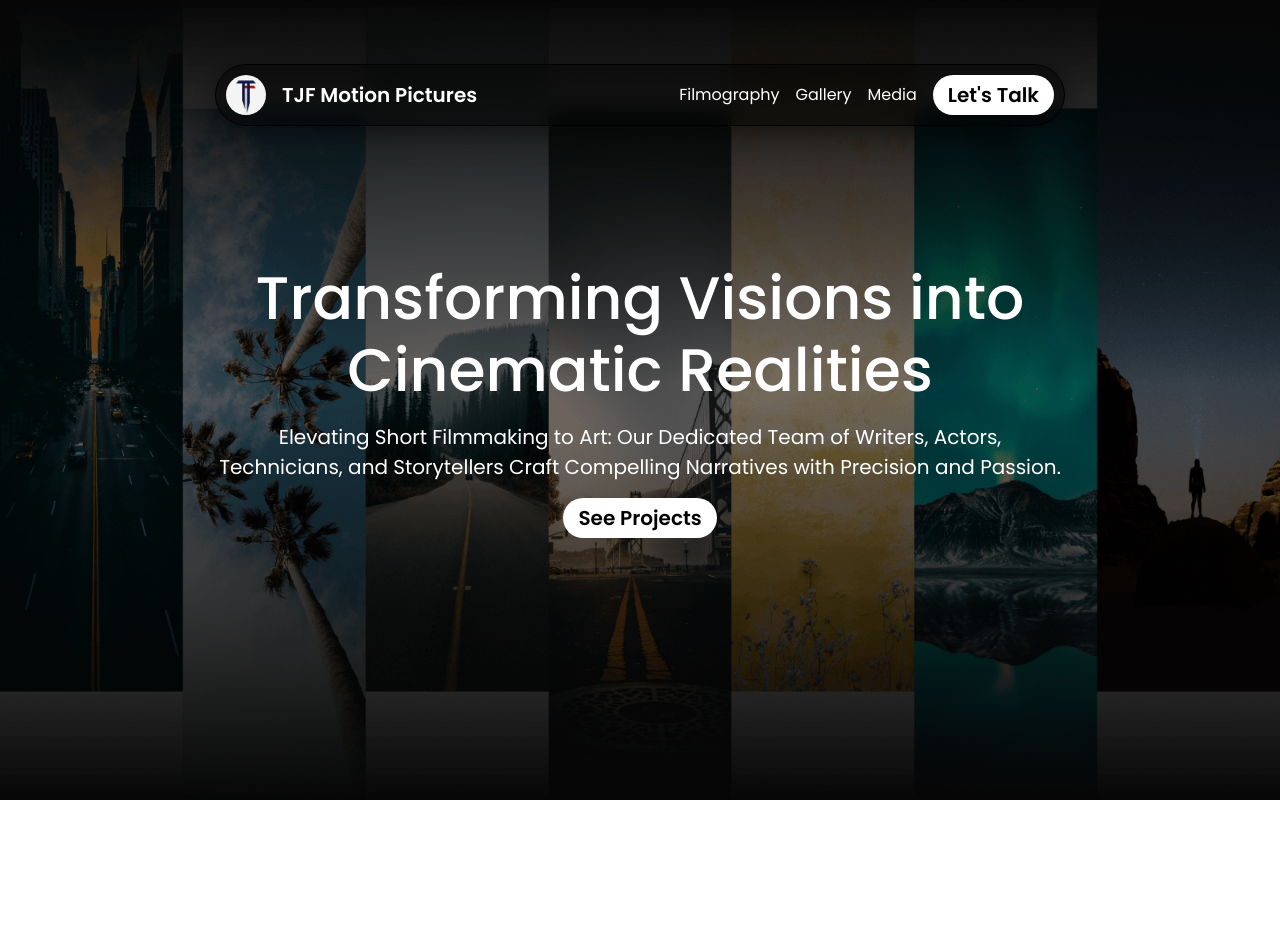
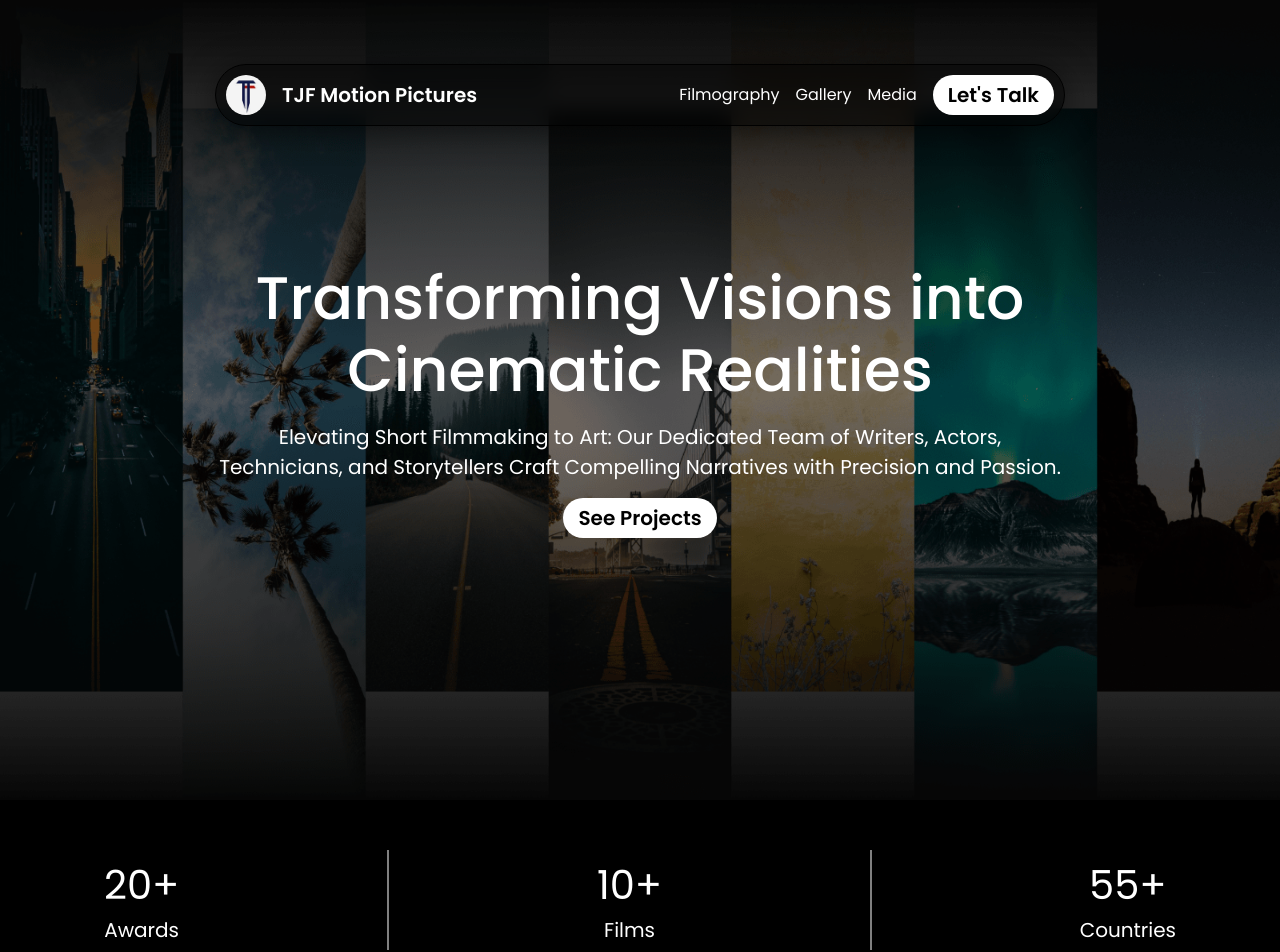
Before and after one commit to Mukesh-Sharma400/tjf-motion-pictures, a Next.js app: page / in a window 1280 px wide. Shown: the top 952 px of the page. Before the commit the page ends 800 px from the top, so only its background shows below. Built offline with nearby package versions, Linux system fonts and the light colour scheme.

Commit message:
Counting Section

```diff
--- a/src/app/(root)/page.js
+++ b/src/app/(root)/page.js
@@ -3,12 +3,14 @@
 import styled from "styled-components";
 import { Hero } from "../sections/Hero";
 import { Header } from "../components/Header";
+import { Counting } from "../sections/Counting";
 
 export default function Home() {
   return (
     <DisplayWrapper>
       <Header />
       <Hero />
+      <Counting />
     </DisplayWrapper>
   );
 }
--- a/src/app/components/Header.js
+++ b/src/app/components/Header.js
@@ -22,7 +22,7 @@ export const Header = () => {
 
 const DisplayWrapper = styled.div`
   width: 850px;
-  position: absolute;
+  position: fixed;
   top: 8%;
   left: 50%;
   transform: translateX(-50%);
--- /dev/null
+++ b/src/app/sections/Counting.js
@@ -0,0 +1,133 @@
+import styled from "styled-components";
+import React, { useState, useEffect, useRef } from "react";
+
+const useCountingEffect = (targetCount, startCounting) => {
+  const [count, setCount] = useState(0);
+
+  useEffect(() => {
+    let currentCount = count;
+    const interval = setInterval(() => {
+      if (currentCount < targetCount && startCounting) {
+        currentCount += 1;
+        setCount(currentCount);
+      } else {
+        clearInterval(interval);
+      }
+    }, 100);
+    return () => clearInterval(interval);
+  }, [count, targetCount, startCounting]);
+  return count;
+};
+
+export const Counting = () => {
+  const awardRef = useRef(null);
+  const filmRef = useRef(null);
+  const countryRef = useRef(null);
+  const [startCounting, setStartCounting] = useState(false);
+
+  const handleIntersection = (entries) => {
+    entries.forEach((entry) => {
+      if (entry.isIntersecting) {
+        setStartCounting(true);
+      }
+    });
+  };
+
+  useEffect(() => {
+    const observerOptions = {
+      root: null,
+      rootMargin: "0px",
+      threshold: 0.5,
+    };
+
+    const awardObserver = new IntersectionObserver(
+      handleIntersection,
+      observerOptions
+    );
+    const filmObserver = new IntersectionObserver(
+      handleIntersection,
+      observerOptions
+    );
+    const countryObserver = new IntersectionObserver(
+      handleIntersection,
+      observerOptions
+    );
+
+    if (awardRef.current) {
+      awardObserver.observe(awardRef.current);
+    }
+    if (filmRef.current) {
+      filmObserver.observe(filmRef.current);
+    }
+    if (countryRef.current) {
+      countryObserver.observe(countryRef.current);
+    }
+
+    return () => {
+      awardObserver.disconnect();
+      filmObserver.disconnect();
+      countryObserver.disconnect();
+    };
+  }, []);
+
+  const awardCount = useCountingEffect(20, startCounting);
+  const filmCount = useCountingEffect(10, startCounting);
+  const countryCount = useCountingEffect(100, startCounting);
+
+  return (
+    <DisplayWrapper>
+      <ContentWrapper ref={awardRef}>
+        <Number>{awardCount}+</Number>
+        <Label>Awards</Label>
+      </ContentWrapper>
+      <Divider />
+      <ContentWrapper ref={filmRef}>
+        <Number>{filmCount}+</Number>
+        <Label>Films</Label>
+      </ContentWrapper>
+      <Divider />
+      <ContentWrapper ref={countryRef}>
+        <Number>{countryCount}+</Number>
+        <Label>Countries</Label>
+      </ContentWrapper>
+    </DisplayWrapper>
+  );
+};
+
+const DisplayWrapper = styled.div`
+  width: 100%;
+  display: flex;
+  align-items: center;
+  justify-content: space-around;
+  padding: 50px 0;
+  background-color: black;
+  transition: all 0.5s ease-in-out;
+`;
+
+const Divider = styled.div`
+  width: 2px;
+  height: 100px;
+  background-color: grey;
+  transition: all 0.5s ease-in-out;
+`;
+
+const ContentWrapper = styled.div`
+  display: flex;
+  flex-direction: column;
+  align-items: center;
+  justify-content: center;
+  text-align: center;
+  transition: all 0.5s ease-in-out;
+`;
+
+const Number = styled.p`
+  font-size: 40px;
+  color: white;
+  transition: all 0.5s ease-in-out;
+`;
+
+const Label = styled.p`
+  font-size: 20px;
+  color: white;
+  transition: all 0.5s ease-in-out;
+`;
```
